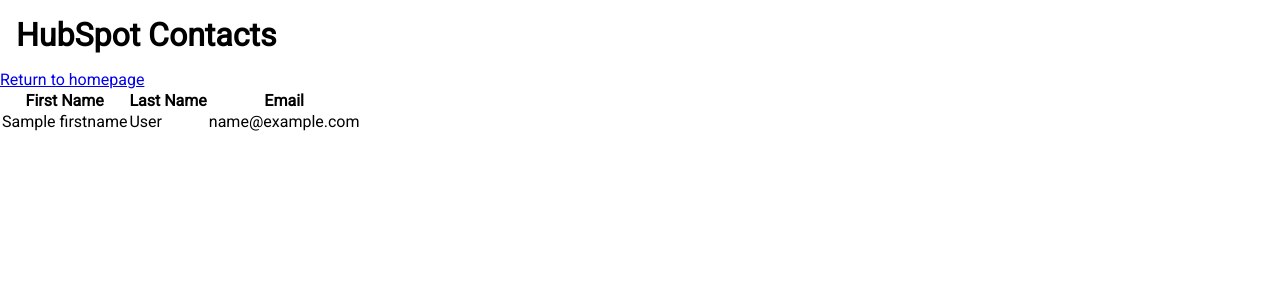
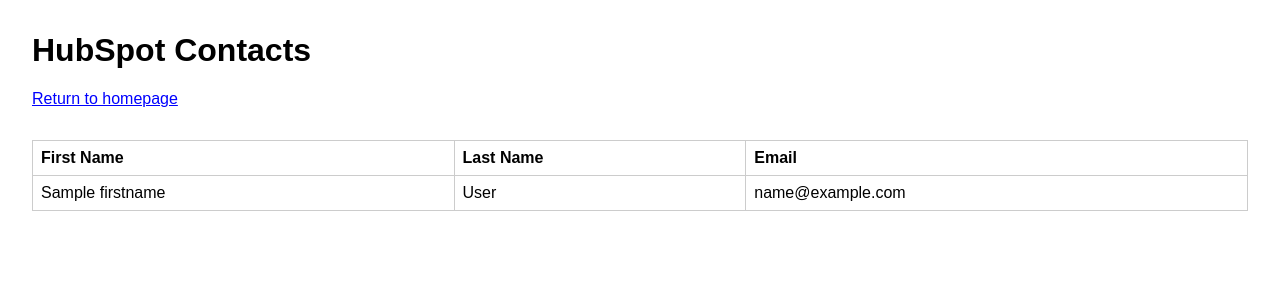
Before and after one commit to CarlTanilon/Integrating-With-HubSpot-I, a Node server app: template views/contacts.pug in a window 1280 px wide. Shown: the top 300 px of the page. Run offline with Node 20, Linux system fonts and the light colour scheme; the template is opened without the code that fills it: most values are stand-ins (such as "Sample title", 1, 10 or a date in 2020).

Commit message:
Refactor style.css to replace Roboto font with Arial, update body margins, and add table styling for improved layout

```diff
--- a/public/css/style.css
+++ b/public/css/style.css
@@ -1,58 +1,22 @@
-@import url('https://fonts.googleapis.com/css2?family=Roboto&display=swap');
+body {
+    font-family: Arial, sans-serif;
+    margin: 2rem;
+  }
 
-body, * {
-    font-family: 'Roboto', sans-serif;
-    margin: 0;
-    padding: 0;
-}
+  table {
+    width: 100%;
+    border-collapse: collapse;
+    margin-top: 1rem;
+  }
 
-h1 {
-    margin: 1rem;
-}
+  th, td {
+    border: 1px solid #ccc;
+    padding: 8px;
+    text-align: left;
+  }
 
-.cards {
-    display: flex;
-    align-items: center;
-    justify-content: space-evenly;
-    flex-wrap: wrap;
-}
-
-.card {
-    flex-basis: 31%;
-    margin: 1rem 0.4rem;
-    padding: 1rem 0.4rem 2.5rem 0.4rem;
-    border: solid 1px lightgrey;
-    border-radius: 15px;
-    box-shadow: 3px 2px 6px lightgrey;
-}
-
-.card__email {
-    font-size: 1rem;
-}
-
-.form-wrapper {
-    font-size: 18px;
-    max-width: 768px;
-    margin: 2rem auto;
-    padding: 2rem;
-    border: solid 1px lightgrey;
-    border-radius: 15px;
-    box-shadow: 3px 2px 6px lightgrey;
-}
-
-label, input {
-    margin-top: 5px;
-    display: block;
-    font-size: inherit;
-}
-
-input[type="text"] {
-    padding: .25rem;
-}
-
-input[type="submit"] {
-    background-color: lightgrey;
-    border: none;
-    padding: .375rem 1rem;
-    margin-top: 10px;
-}
+  a {
+    display: inline-block;
+    margin-bottom: 1rem;
+    color: blue;
+  }
```
